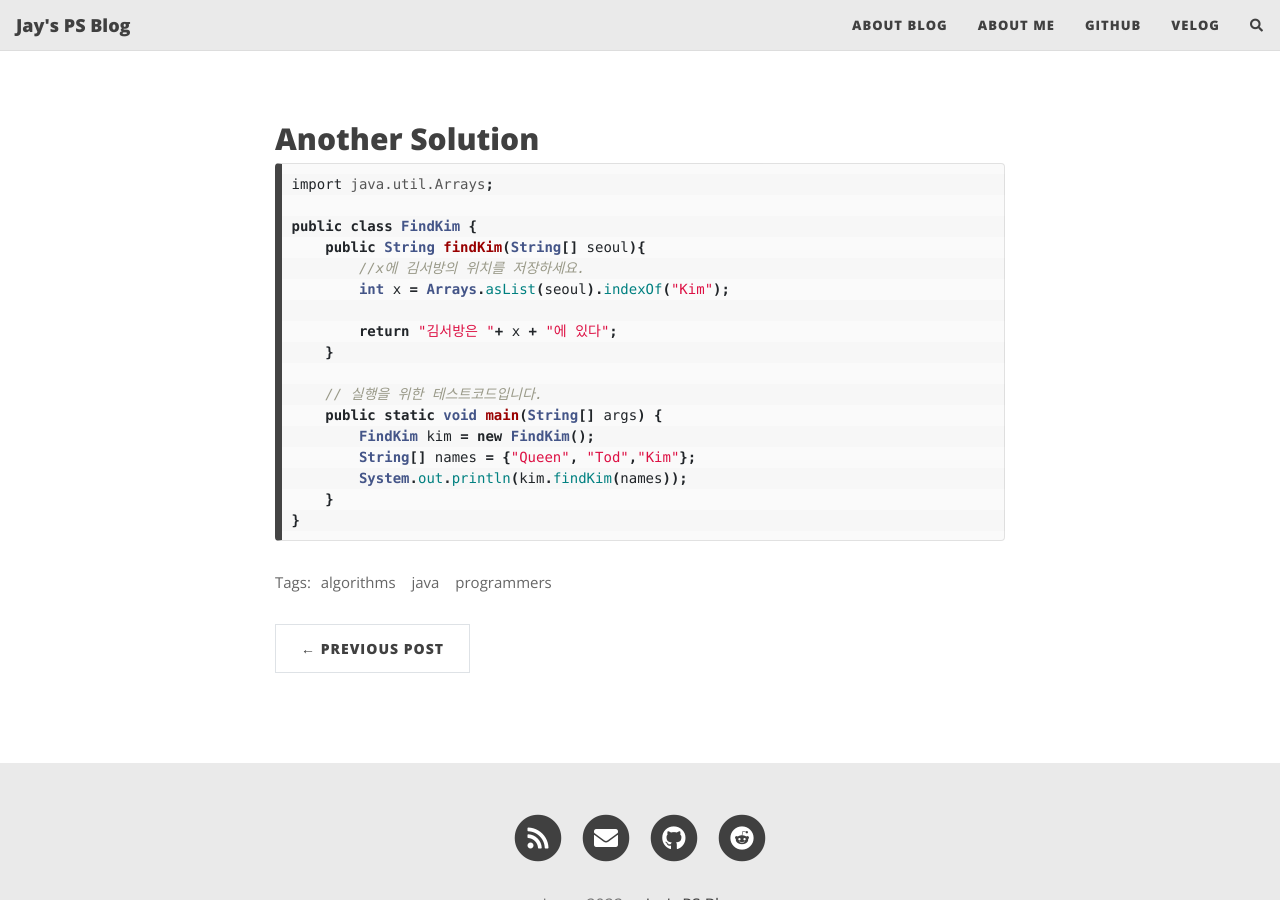
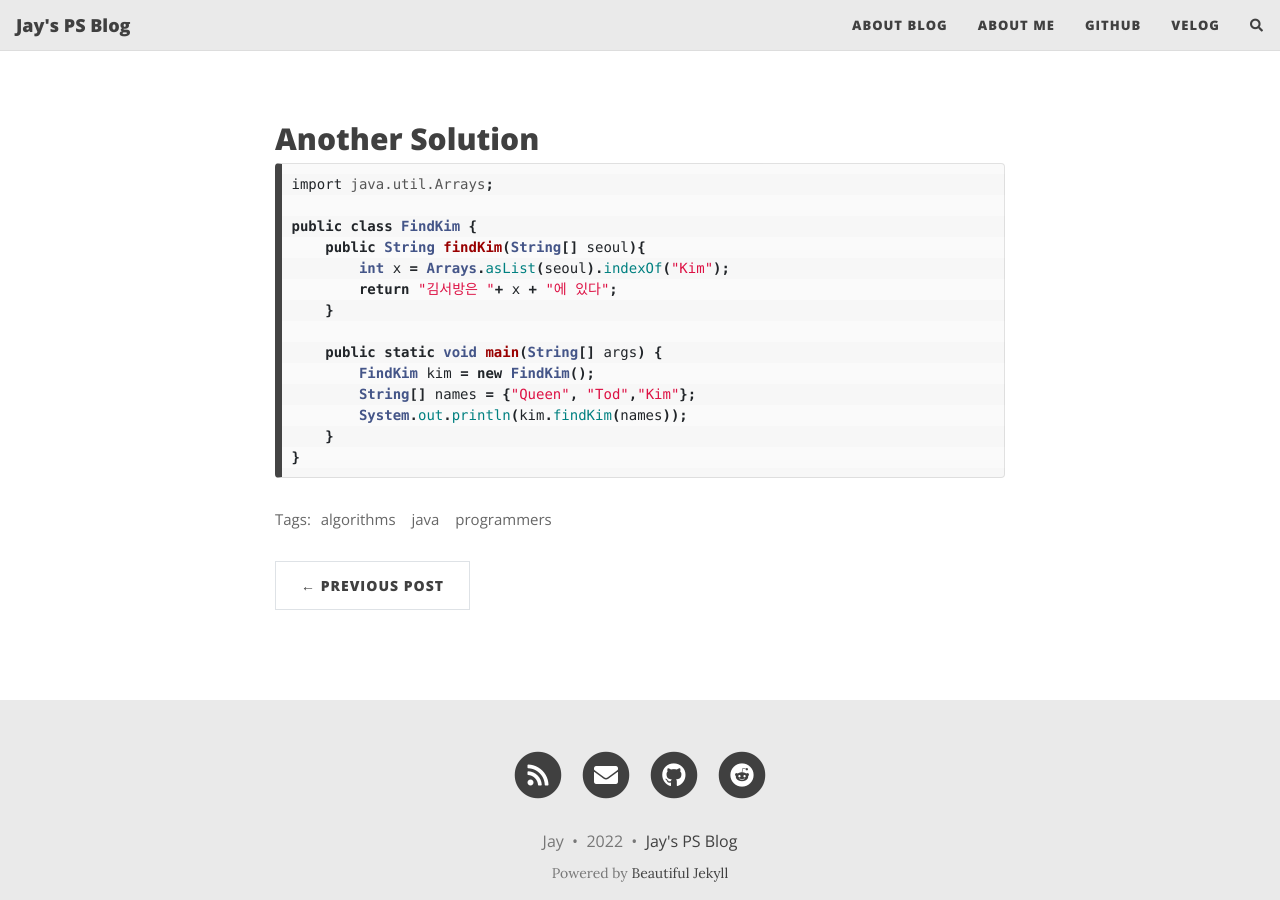
Before and after one commit to devbattery/won4885.github.io-previous, a Jekyll site: the page built from _posts/2022-05-02-programmers-find-kim.md, in a window 1280 px wide and 900 px high, scrolled down 965 px. Built offline with Jekyll 4.4.1, drawn with Linux system fonts in a browser that asks for light colours; nearby versions of some CDN libraries; comment, search, counter and statistics services are not loaded.

Commit message:
fix 22-05-02

```diff
--- a/_posts/2022-05-02-programmers-find-kim.md
+++ b/_posts/2022-05-02-programmers-find-kim.md
@@ -48,13 +48,10 @@ import java.util.Arrays;
 
 public class FindKim {
     public String findKim(String[] seoul){
-        //x에 김서방의 위치를 저장하세요.
         int x = Arrays.asList(seoul).indexOf("Kim");
-
         return "김서방은 "+ x + "에 있다";
     }
 
-    // 실행을 위한 테스트코드입니다.
     public static void main(String[] args) {
         FindKim kim = new FindKim();
         String[] names = {"Queen", "Tod","Kim"};
```
